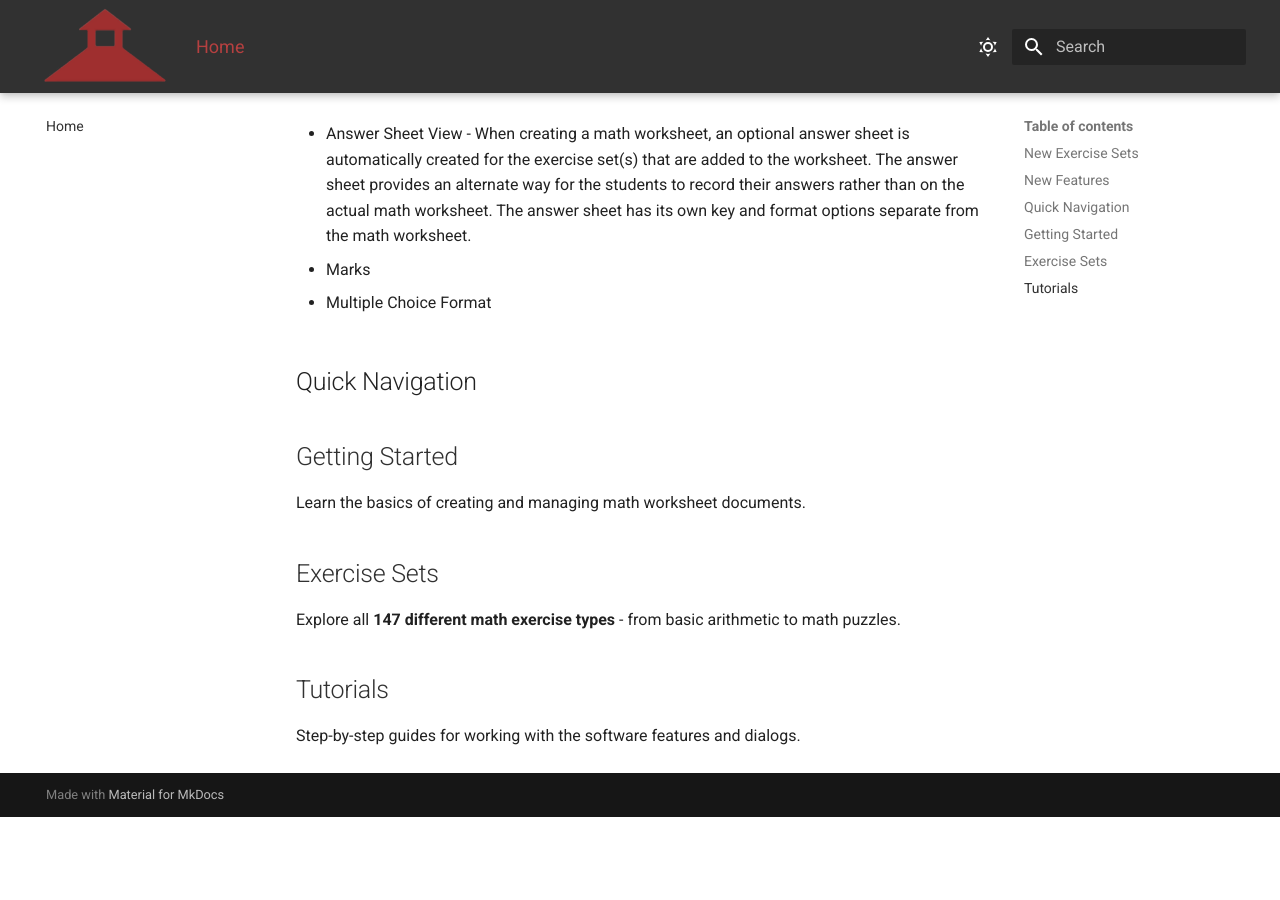
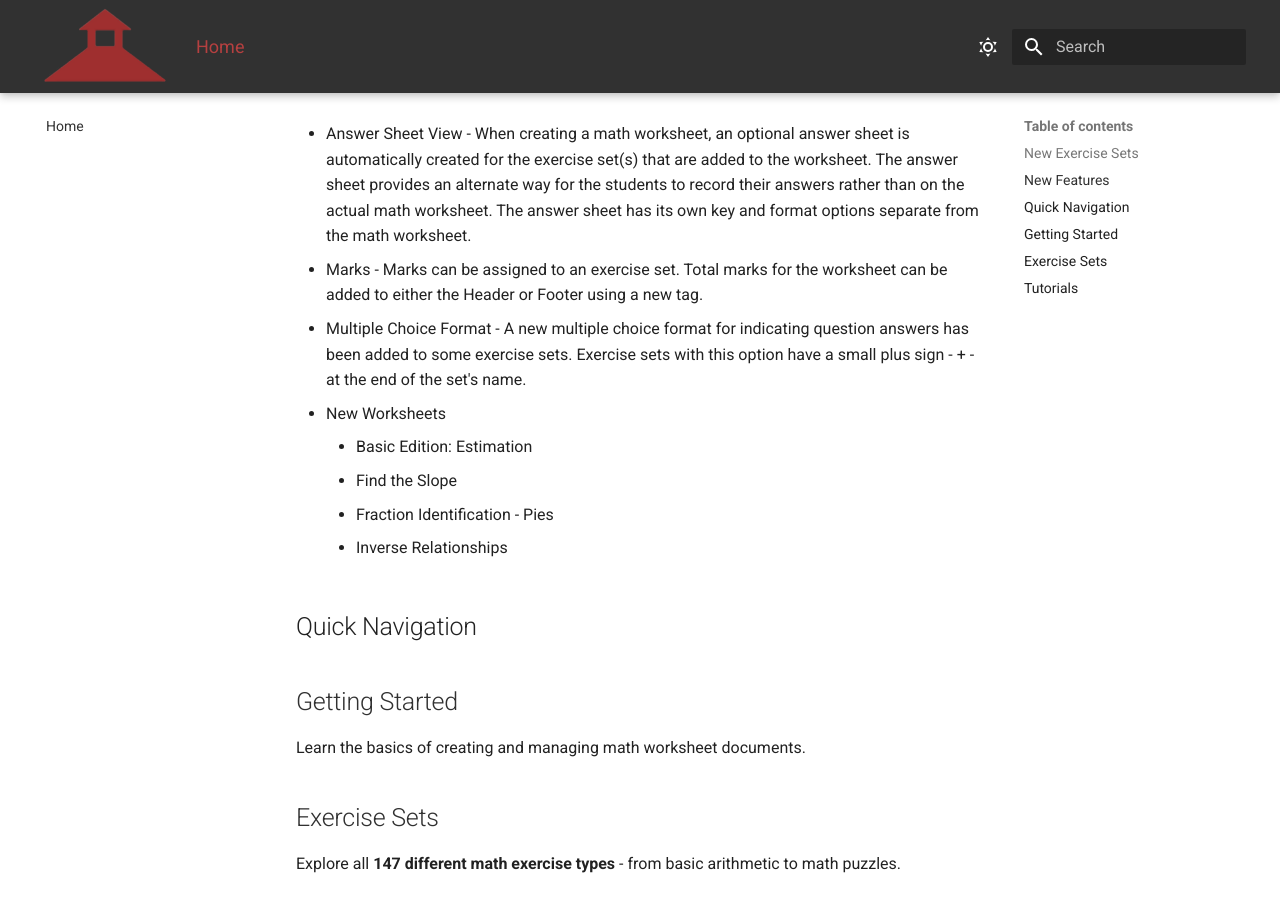
Before and after one commit to rdinch/MathResourceStudio-Help, an MkDocs documentation site: the page built from docs/index.md, in a window 1280 px wide and 900 px high, scrolled down 796 px. Built offline with MkDocs 1.6.1 and Material for MkDocs 9.7.7, drawn with Linux system fonts in a browser that asks for light colours; before the commit the page ends 1613 px from its top, so only the background shows below that.

Commit message:
docs: expand feature notes, add new worksheets
Clarify feature entries in docs/index.md: expand the Marks entry to explain assigning marks and header/footer tag, and update the Multiple Choice Format heading. Add a New Worksheets section listing: Basic Edition: Estimation, Find the Slope, Fraction Identification - Pies, and Inverse Relationships.

```diff
--- a/docs/index.md
+++ b/docs/index.md
@@ -22,9 +22,15 @@ What's New in Version 9
 
 - Answer Sheet View - When creating a math worksheet, an optional answer sheet is automatically created for the exercise set(s) that are added to the worksheet. The answer sheet provides an alternate way for the students to record their answers rather than on the actual math worksheet. The answer sheet has its own key and format options separate from the math worksheet.
 
-- Marks
+- Marks - Marks can be assigned to an exercise set. Total marks for the worksheet can be added to either the Header or Footer using a new tag.
 
-- Multiple Choice Format
+- Multiple Choice Format - A new multiple choice format for indicating question answers has been added to some exercise sets. Exercise sets with this option have a small plus sign - + - at the end of the set's name.
+
+- New Worksheets
+    - Basic Edition: Estimation
+    - Find the Slope
+    - Fraction Identification - Pies
+    - Inverse Relationships
 
 ## Quick Navigation
 
```
